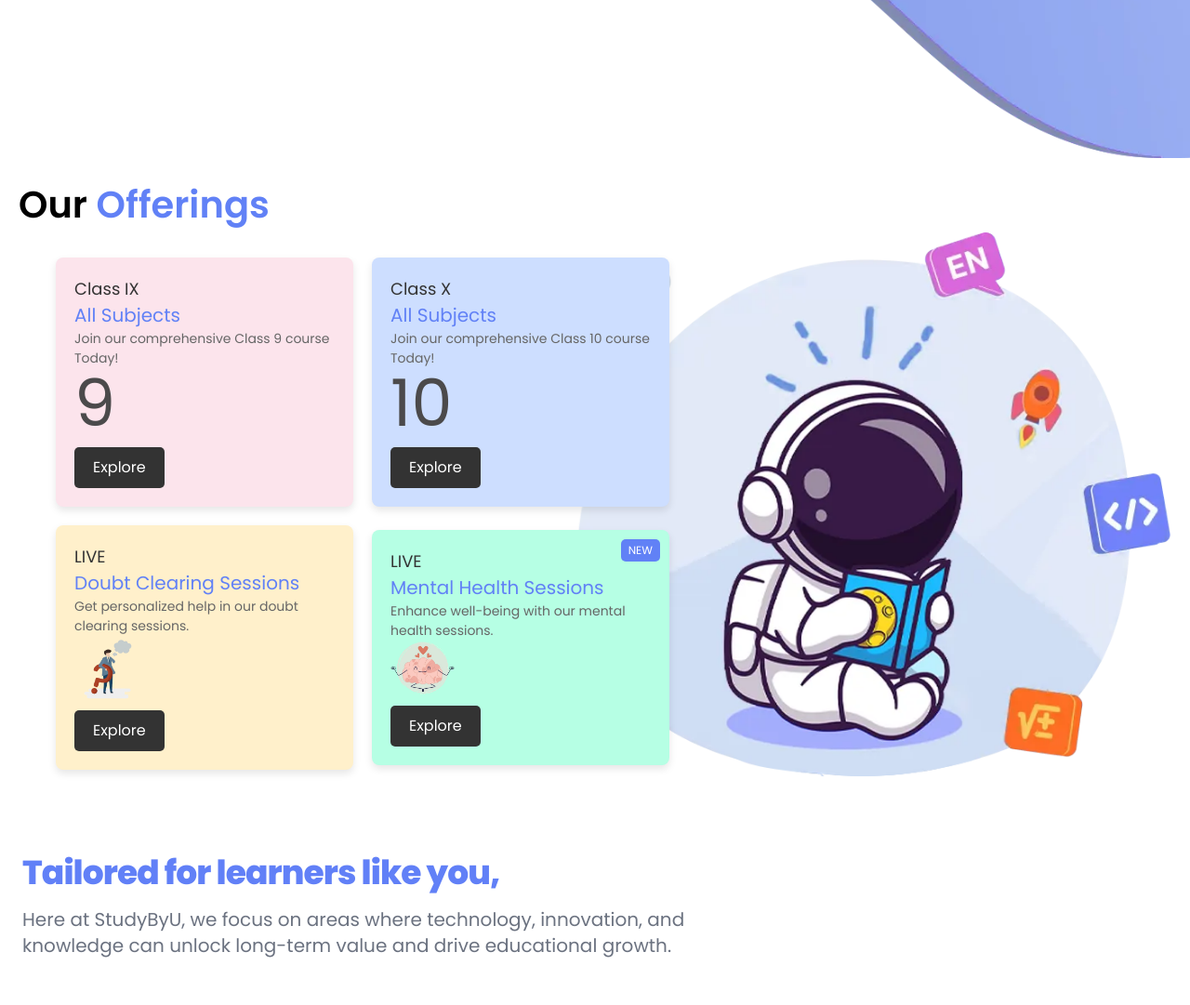
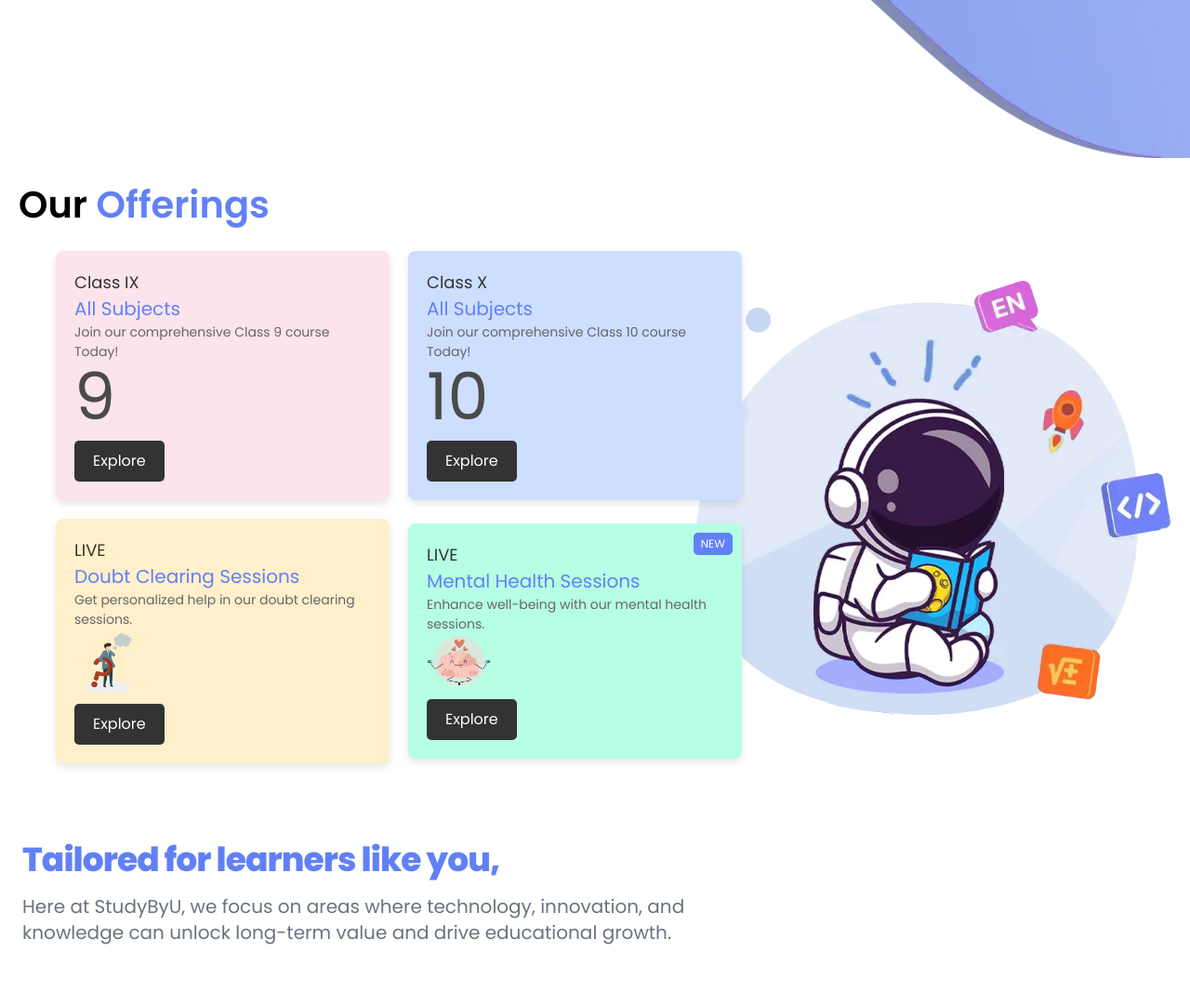
Before and after one commit to AakashMahajan25/StudyByU-MAIN-, a PHP site: page /home.php in a window 1280 px wide. Shown: the part 678-1759 px from the top of the page at 93% size. Run offline with PHP 8.4, Linux system fonts and the light colour scheme; some libraries are stand-ins or nearby versions.

Commit message:
4 element section fix

```diff
--- a/css/home.css
+++ b/css/home.css
@@ -59,8 +59,8 @@
   }
 
   .component> img {
-    margin-left: -100px;
-    width: 50vw;
+    margin-left: -50px;
+    width: 40vw;
 
 
   }
--- a/home.php
+++ b/home.php
@@ -36,7 +36,7 @@ include('./secondary-navbar.html');
       </div>
 
     <!-- Four Element Below -->
-    <div class="four-element-container">
+    <div class="four-element-container container">
       <div class="our-offer">Our <span class="highlight">Offerings</span></div>
       <div class="component">
         <div class="courses">
```
